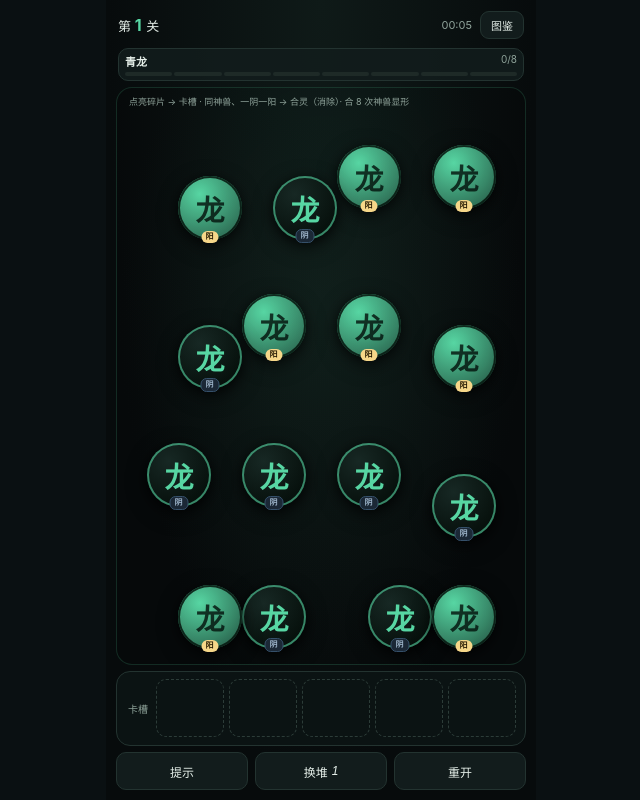
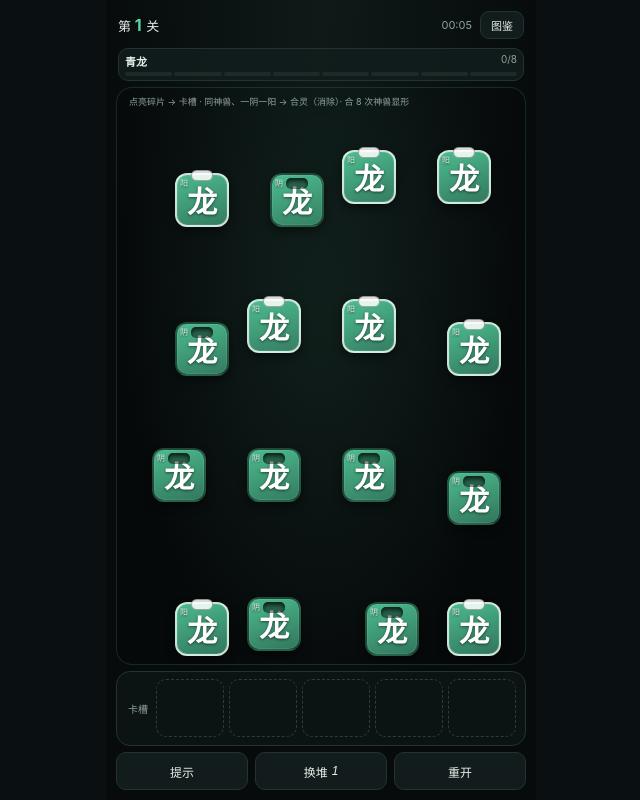
Before and after one commit to bigcloud/yakou-proto, a plain HTML site: page v3-shanhai/index.html in a window 1280 px wide. Shown: the whole page, without its empty margins (319-959 px from the left). Drawn offline with Linux system fonts and the light colour scheme.

Commit message:
fix: 3.0 恢复 2.4 卡片语言（神兽色+单字+凸凹=阴阳）

```diff
--- a/v3-shanhai/index.html
+++ b/v3-shanhai/index.html
@@ -30,18 +30,23 @@
     background:radial-gradient(ellipse at 50% 40%,rgba(87,214,163,.06),rgba(0,0,0,.1) 70%)}
   #board .hint{position:absolute;left:12px;top:8px;right:12px;font-size:9px;color:var(--dim);
     line-height:1.4;pointer-events:none;z-index:5}
-  .piece{position:absolute;display:flex;align-items:center;justify-content:center;cursor:pointer;
-    filter:drop-shadow(0 4px 9px rgba(0,0,0,.6));transition:transform .12s,opacity .15s}
-  .piece svg{pointer-events:none}
-  .piece.blocked{opacity:.34;filter:grayscale(.9) brightness(.65);pointer-events:none}
-  .piece .lock{display:none;position:absolute;right:0;bottom:0;font-size:8px;color:#c9d2e3;
-    background:rgba(0,0,0,.55);border-radius:5px;padding:0 3px}
+  .piece{position:absolute;border-radius:12px;display:flex;align-items:center;justify-content:center;
+    cursor:pointer;transition:transform .12s,opacity .15s,filter .15s;
+    box-shadow:0 4px 10px rgba(0,0,0,.45), inset 0 0 0 1px rgba(255,255,255,.08);}
+  .piece .bump{position:absolute;top:-11%;left:50%;transform:translateX(-50%);
+    width:44%;height:22%;border-radius:6px;background:rgba(255,255,255,.85);
+    border:1.5px solid rgba(0,0,0,.32);}
+  .piece.blank .bump{top:5%;height:23%;border-radius:5px;background:rgba(0,0,0,.42);
+    border:none;box-shadow:inset 0 3px 4px rgba(0,0,0,.7);}
+  .piece .glyph{font-size:.56em;font-weight:700;color:#fff;text-shadow:0 1px 3px rgba(0,0,0,.55);
+    pointer-events:none;font-family:"STKaiti","Kaiti SC",serif;}
+  .piece .lock{display:none;position:absolute;right:2px;bottom:1px;font-size:8px;color:#c9d2e3;
+    background:rgba(0,0,0,.5);border-radius:5px;padding:0 3px}
+  .piece.blocked{filter:grayscale(.9) brightness(.55);cursor:default;pointer-events:none}
+  .piece.blocked .glyph{opacity:.35}
   .piece.blocked .lock{display:block}
-  .pol{position:absolute;left:50%;bottom:-4px;transform:translateX(-50%);font-size:8px;font-weight:700;
-    border-radius:6px;padding:0 4px;line-height:1.45;letter-spacing:1px}
-  .pol.yang{background:#f6d789;color:#2a1d05}
-  .pol.yin{background:#1b2836;color:#9fb6cc;border:1px solid #35506a}
-  .bname{position:absolute;left:50%;top:-1px;transform:translateX(-50%);font-size:8px;color:rgba(230,240,235,.6);letter-spacing:1px}
+  .polTag{position:absolute;left:3px;top:2px;font-size:8px;color:rgba(255,255,255,.9);
+    text-shadow:0 1px 2px rgba(0,0,0,.6);letter-spacing:1px}
   #trayWrap{background:rgba(12,20,20,.9);border:1px solid var(--line);border-radius:14px;padding:7px 9px 8px}
   .row{display:flex;align-items:center;gap:6px}
   .row .lbl{width:24px;font-size:10px;color:var(--dim);text-align:center}
@@ -190,7 +195,8 @@ function generate(idx){
   const pad = 14;
   const cellX = Math.floor((bw - pad*2) / cols);
   const cellY = Math.floor((bh - pad*2 - 26) / rows);
-  const size = Math.max(36, Math.round(Math.min(cellX, cellY) * 0.78));
+  const target = total <= 16 ? 54 : total <= 32 ? 46 : 42;
+  const size = Math.max(34, Math.min(target, Math.round(Math.min(cellX, cellY) * 0.95)));
   const pieces = [];
   let id = 0;
   beasts.forEach(beast=>{
@@ -246,37 +252,33 @@ function renderBeastBar(){
     bar.appendChild(c);
   });
 }
-// 灵玉令牌：阴=墨玉、阳=灵玉，中间是神兽单字
-function tokenHtml(beast, pol, size, tag){
-  const isYin = pol==='yin';
-  const bg = isYin
-    ? `radial-gradient(circle at 34% 28%, #172824, #07110d 72%)`
-    : `radial-gradient(circle at 34% 28%, ${beast.color}, ${beast.color}99 62%, ${beast.color}55 100%)`;
-  const ring = isYin ? `${beast.color}99` : `rgba(6,20,14,.85)`;
-  const glyphColor = isYin ? beast.color : 'rgba(4,18,12,.82)';
-  return `<div style="position:relative;width:${size}px;height:${size}px;">
-    <div style="position:absolute;inset:0;border-radius:50%;background:${bg};
-      box-shadow:inset 0 0 0 2px ${ring}, 0 3px 10px rgba(0,0,0,.45);"></div>
-    <div style="position:absolute;inset:0;border-radius:50%;display:flex;align-items:center;justify-content:center;
-      font-size:${Math.round(size*0.46)}px;font-weight:700;color:${glyphColor};
-      font-family:"STKaiti","Kaiti SC",serif;text-shadow:0 1px 2px rgba(0,0,0,.35);">${beast.glyph}</div>
-    ${tag ? `<span class="pol ${pol}" style="bottom:-3px">${isYin?'阴':'阳'}</span>` : ''}
-  </div>`;
+// 2.4 卡片语言：神兽色 + 单字 + 阴阳=凸/凹
+function partCard(beast, pol, size, withLock){
+  const c = beast.color;
+  const bg = `linear-gradient(160deg, ${c}dd, ${c}88)`;
+  const border = pol==='yang' ? '#ffffffaa' : 'rgba(0,0,0,.45)';
+  return { bg, border };
 }
 function renderBoard(){
   const board=$('board');
   [...board.querySelectorAll('.piece')].forEach(e=>e.remove());
   boardPieces().slice().sort((a,b)=>a.layer-b.layer).forEach(p=>{
     const beast = beastOf(p.beast);
-    // 渲染前按当前盘面尺寸再夹一次，避免底部越界
-    const maxX = board.clientWidth - p.size - 8, maxY = board.clientHeight - p.size - 10;
-    p.x = Math.max(6, Math.min(maxX, p.x));
-    p.y = Math.max(6, Math.min(maxY, p.y));
+    const c = beast.color;
+    // 渲染前按盘面尺寸夹一次
+    const maxX = board.clientWidth - p.size - 6, maxY = board.clientHeight - p.size - 8;
+    p.x = Math.max(4, Math.min(maxX, p.x));
+    p.y = Math.max(4, Math.min(maxY, p.y));
     const el=document.createElement('div');
     el.dataset.id=p.id;
-    el.className='piece' + (blockedCount(p)>0?' blocked':'');
-    el.style.cssText=`left:${p.x}px;top:${p.y}px;width:${p.size}px;height:${p.size}px;z-index:${p.layer*1000+p.id}`;
-    el.innerHTML = tokenHtml(beast, p.pol, Math.round(p.size*0.86), true) +
+    el.className='piece ' + (p.pol==='yin'?'blank':'tab') + (blockedCount(p)>0?' blocked':'');
+    el.style.cssText=`left:${p.x}px;top:${p.y}px;width:${p.size}px;height:${p.size}px;z-index:${p.layer*1000+p.id};
+      background:linear-gradient(160deg,${c}dd,${c}88);
+      border:2px solid ${p.pol==='yang'?'rgba(255,255,255,.75)':'rgba(0,0,0,.45)'};`;
+    el.style.fontSize = p.size + 'px';
+    el.innerHTML = '<span class="bump"></span>' +
+      `<span class="glyph">${beast.glyph}</span>` +
+      `<span class="polTag">${p.pol==='yin'?'阴':'阳'}</span>` +
       `<span class="lock">${blockedCount(p)}</span>`;
     if (blockedCount(p)===0) el.onclick=()=>pick(p.id);
     board.appendChild(el);
@@ -284,8 +286,18 @@ function renderBoard(){
 }
 function itemEl(p){
   const beast=beastOf(p.beast);
+  const c=beast.color;
   const d=document.createElement('div'); d.className='item';
-  d.innerHTML = tokenHtml(beast, p.pol, 48, true);
+  d.style.cssText=`position:relative;width:44px;height:44px;border-radius:10px;display:flex;
+    align-items:center;justify-content:center;font-size:44px;
+    background:linear-gradient(160deg,${c}dd,${c}88);
+    border:2px solid ${p.pol==='yang'?'rgba(255,255,255,.75)':'rgba(0,0,0,.45)'};
+    box-shadow:0 3px 8px rgba(0,0,0,.4);`;
+  const bump = p.pol==='yin'
+    ? '<span style="position:absolute;left:50%;top:6%;transform:translateX(-50%);width:46%;height:24%;border-radius:5px;background:rgba(0,0,0,.42);box-shadow:inset 0 3px 4px rgba(0,0,0,.7)"></span>'
+    : '<span style="position:absolute;left:50%;top:-11%;transform:translateX(-50%);width:44%;height:22%;border-radius:6px;background:rgba(255,255,255,.85);border:1.5px solid rgba(0,0,0,.32)"></span>';
+  d.innerHTML = bump + `<span style="font-size:.56em;font-weight:700;color:#fff;text-shadow:0 1px 3px rgba(0,0,0,.55);font-family:\"STKaiti\",serif">${beast.glyph}</span>` +
+    `<span class="polTag">${p.pol==='yin'?'阴':'阳'}</span>`;
   return d;
 }
 function renderTray(){
@@ -496,6 +508,16 @@ function startLevel(idx){
   // 等布局稳定后再生成，避免底部碎片越界
   requestAnimationFrame(()=>requestAnimationFrame(()=>{
     S=generate(idx); renderAll(); $('lvNum').textContent=idx+1;
+    // 布局稳定后再夹一次，避免底部越界
+    requestAnimationFrame(()=>{
+      const b=$('board');
+      S.pieces.forEach(p=>{
+        if(p.location!=='board') return;
+        p.x=Math.max(4,Math.min(b.clientWidth-p.size-6,p.x));
+        p.y=Math.max(4,Math.min(b.clientHeight-p.size-8,p.y));
+      });
+      renderBoard();
+    });
   }));
 }
 $('btnHint').onclick=hint;
```
